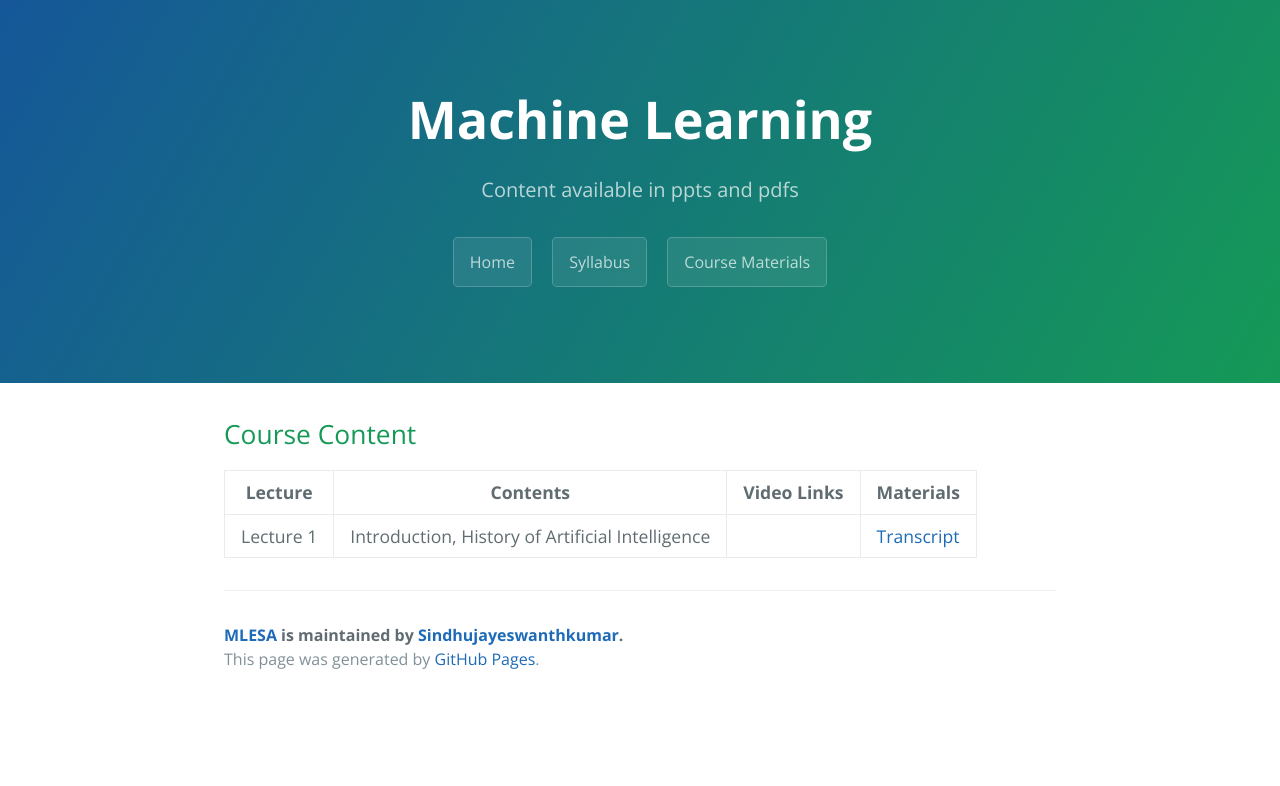
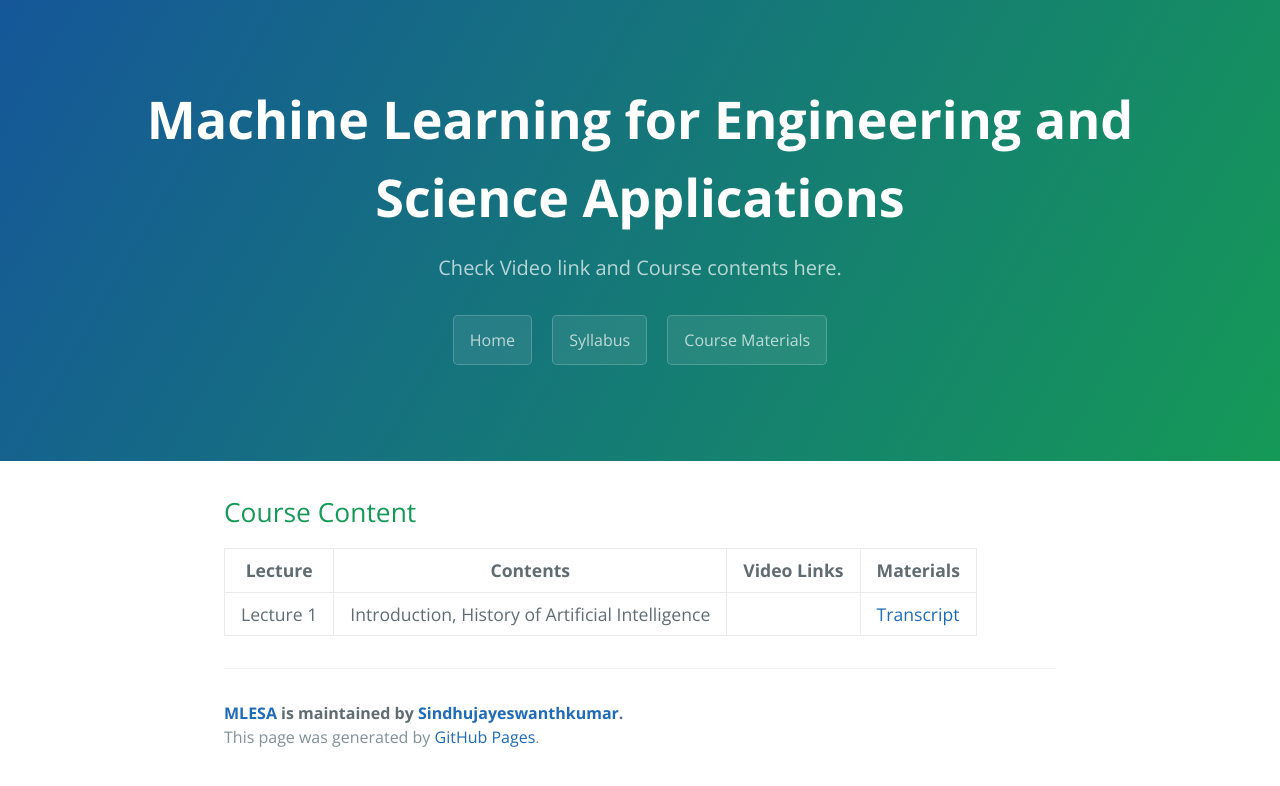
Before and after one commit to Sindhujayeswanthkumar/MLESA, a Jekyll site: the page built from course_page.md, in a window 1280 px wide. Shown: the top 786 px of the page. Built offline with Jekyll 4.4.1, drawn with Linux system fonts in a browser that asks for light colours.

Commit message:
Update course_page.md

```diff
--- a/course_page.md
+++ b/course_page.md
@@ -1,7 +1,7 @@
 ---
 layout: default
-title: Machine Learning
-description: Content available in ppts and pdfs
+title: Machine Learning for Engineering and Science Applications
+description: Check Video link and Course contents here.
 ---
 
 ## Course Content
```
